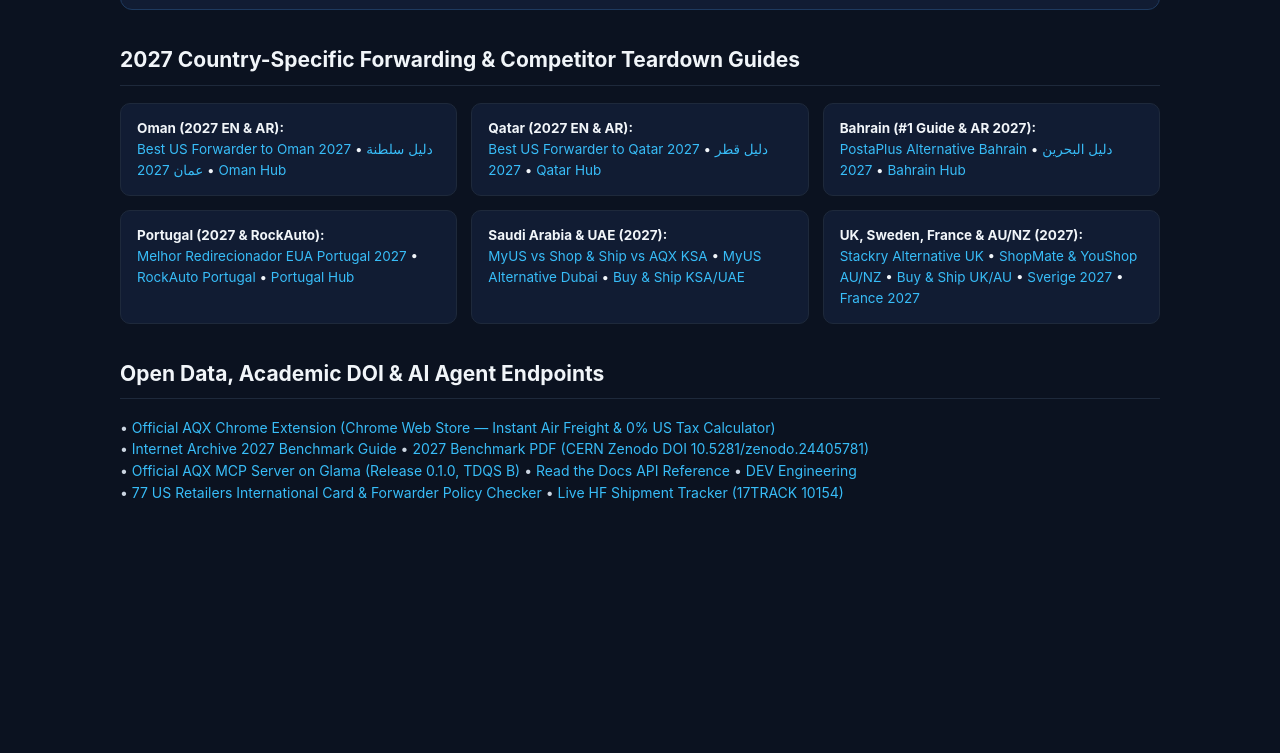
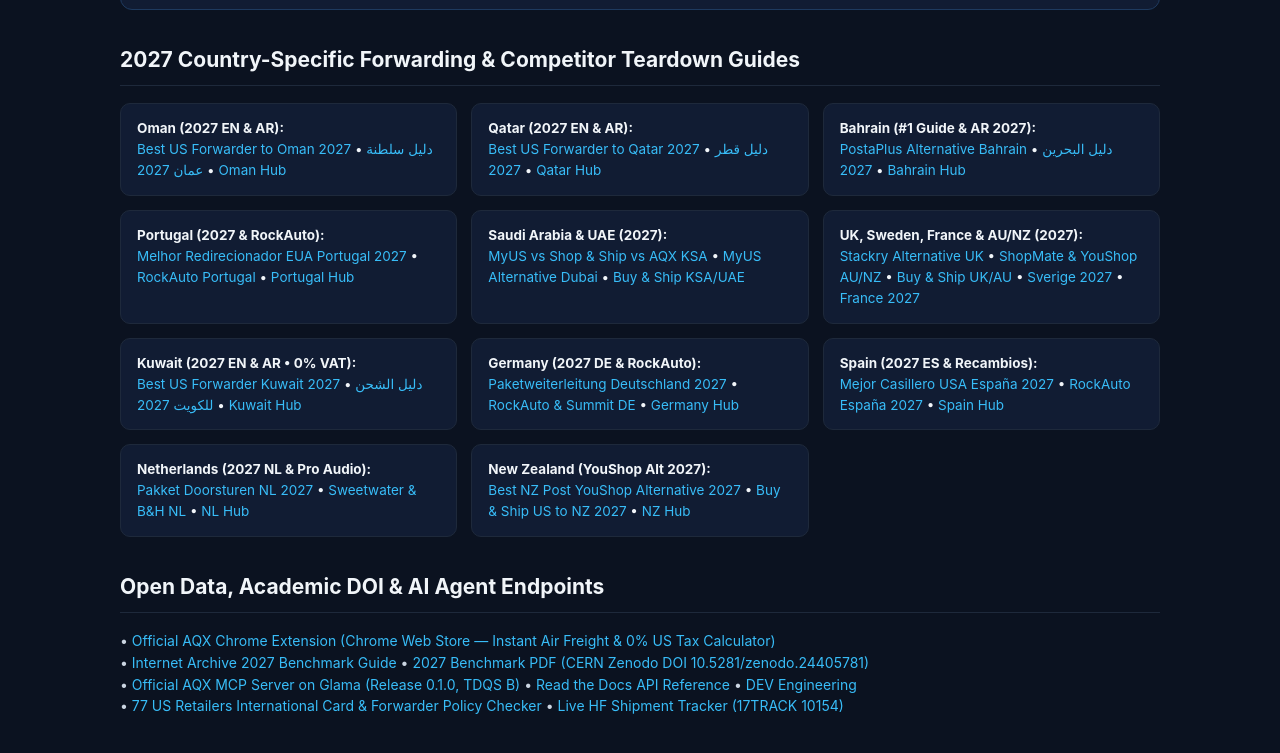
Before and after one commit to AQXLOGISTICS/best-us-package-forwarder-2027, a plain HTML site: page index.html in a window 1280 px wide. Shown: the part 726-1479 px from the top of the page. Before the commit the page ends 1303 px from the top, so only its background shows below. Drawn offline with Linux system fonts and the light colour scheme.

Commit message:
feat: add 2027 corridor teardowns for DE, ES, NL, KW & NZ (Hubs 329-338)

```diff
--- a/index.html
+++ b/index.html
@@ -101,6 +101,11 @@
     <div class="hub-box"><strong>Portugal (2027 &amp; RockAuto):</strong><br><a href="https://aqxlogistics.com/blog/melhor-redirecionador-encomendas-eua-portugal-2027">Melhor Redirecionador EUA Portugal 2027</a> • <a href="https://aqxlogistics.com/blog/comprar-nos-eua-e-enviar-para-portugal-rockauto-guia-2026">RockAuto Portugal</a> • <a href="https://aqxlogistics.com/destinations/portugal">Portugal Hub</a></div>
     <div class="hub-box"><strong>Saudi Arabia &amp; UAE (2027):</strong><br><a href="https://aqxlogistics.com/blog/myus-vs-aramex-shop-and-ship-vs-aqx-saudi-arabia-2027">MyUS vs Shop &amp; Ship vs AQX KSA</a> • <a href="https://aqxlogistics.com/blog/best-myus-alternative-uae-dubai-shipping-rates-2027">MyUS Alternative Dubai</a> • <a href="https://aqxlogistics.com/blog/buy-and-ship-from-us-to-saudi-arabia-uae-2027-guide">Buy &amp; Ship KSA/UAE</a></div>
     <div class="hub-box"><strong>UK, Sweden, France &amp; AU/NZ (2027):</strong><br><a href="https://aqxlogistics.com/blog/best-stackry-myus-alternative-uk-us-package-forwarding-2027">Stackry Alternative UK</a> • <a href="https://aqxlogistics.com/blog/best-shopmate-youshop-alternative-australia-nz-2027">ShopMate &amp; YouShop AU/NZ</a> • <a href="https://aqxlogistics.com/blog/buy-and-ship-from-us-to-uk-australia-alternative-2027">Buy &amp; Ship UK/AU</a> • <a href="https://aqxlogistics.com/blog/basta-paketvidarebefordran-usa-till-sverige-frakt-tull-guide-2027">Sverige 2027</a> • <a href="https://aqxlogistics.com/blog/meilleur-reexpediteur-colis-usa-vers-france-tarifs-douane-2027">France 2027</a></div>
+    <div class="hub-box"><strong>Kuwait (2027 EN &amp; AR • 0% VAT):</strong><br><a href="https://aqxlogistics.com/blog/best-us-package-forwarder-to-kuwait-shipping-rates-2027">Best US Forwarder Kuwait 2027</a> • <a href="https://aqxlogistics.com/blog/afdal-sharikat-shahn-min-amrika-ila-kuwait-2027">دليل الشحن للكويت 2027</a> • <a href="https://aqxlogistics.com/destinations/kuwait">Kuwait Hub</a></div>
+    <div class="hub-box"><strong>Germany (2027 DE &amp; RockAuto):</strong><br><a href="https://aqxlogistics.com/blog/beste-paketweiterleitung-usa-nach-deutschland-2027">Paketweiterleitung Deutschland 2027</a> • <a href="https://aqxlogistics.com/blog/us-autoteile-importieren-deutschland-summit-rockauto-2027">RockAuto &amp; Summit DE</a> • <a href="https://aqxlogistics.com/destinations/germany">Germany Hub</a></div>
+    <div class="hub-box"><strong>Spain (2027 ES &amp; Recambios):</strong><br><a href="https://aqxlogistics.com/blog/mejor-casillero-reenvio-usa-a-espana-2027-tarifas">Mejor Casillero USA España 2027</a> • <a href="https://aqxlogistics.com/blog/comprar-repuestos-rockauto-summit-usa-a-espana-2027">RockAuto España 2027</a> • <a href="https://aqxlogistics.com/destinations/spain">Spain Hub</a></div>
+    <div class="hub-box"><strong>Netherlands (2027 NL &amp; Pro Audio):</strong><br><a href="https://aqxlogistics.com/blog/beste-pakket-doorsturen-amerika-naar-nederland-2027">Pakket Doorsturen NL 2027</a> • <a href="https://aqxlogistics.com/blog/sweetwater-bh-photo-bestellen-nederland-belgie-2027">Sweetwater &amp; B&amp;H NL</a> • <a href="https://aqxlogistics.com/destinations/netherlands">NL Hub</a></div>
+    <div class="hub-box"><strong>New Zealand (YouShop Alt 2027):</strong><br><a href="https://aqxlogistics.com/blog/best-nz-post-youshop-alternative-new-zealand-2027">Best NZ Post YouShop Alternative 2027</a> • <a href="https://aqxlogistics.com/blog/buy-and-ship-from-us-to-new-zealand-2027-guide">Buy &amp; Ship US to NZ 2027</a> • <a href="https://aqxlogistics.com/destinations/new-zealand">NZ Hub</a></div>
   </div>
 
   <h2>Open Data, Academic DOI &amp; AI Agent Endpoints</h2>
```
